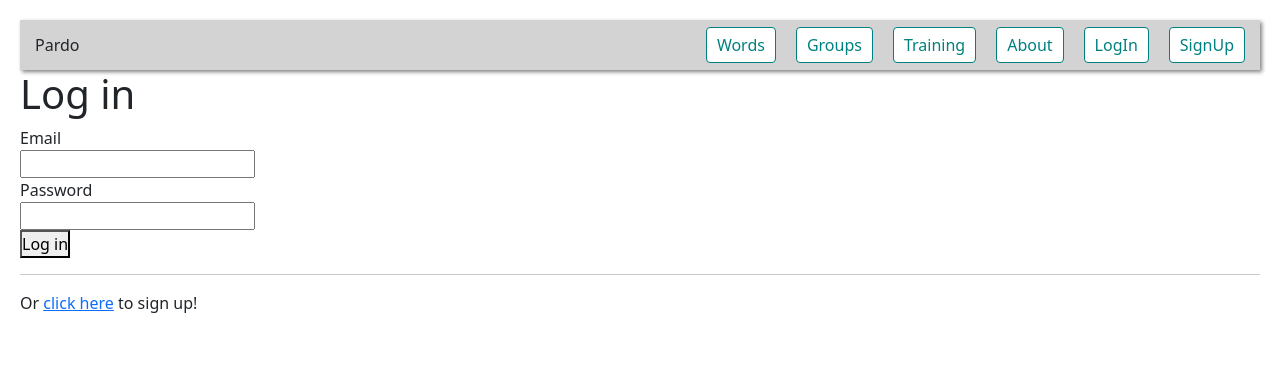
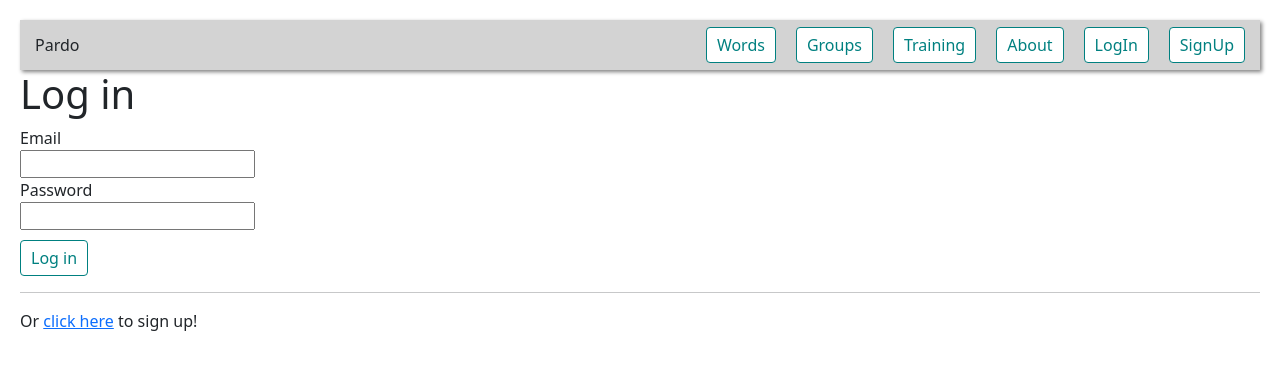
Before and after one commit to Maximrudnicki/vue_pardo, a Vue app: page /log-in in a window 1280 px wide. Shown: the top 370 px of the page. Built offline with nearby package versions, Linux system fonts and the light colour scheme.

Commit message:
deploy preparations

```diff
--- a/src/components/GroupForm.vue
+++ b/src/components/GroupForm.vue
@@ -3,7 +3,7 @@
     <h5>Add: </h5>
     <form @submit.prevent="submitForm">
       <input v-focus v-model="title" type="text" placeholder="Title" required />
-      <button type="submit">Submit</button>
+      <button type="submit" class="action-button">Submit</button>
     </form>
   </div>
 </template>
@@ -48,4 +48,32 @@ button {
   color: teal;
   border: 1px solid teal;
 }
+
+.action-button {
+  background-color: #fff;
+  border: none;
+  color: teal;
+  padding: 5px 10px;
+  border-radius: 4px;
+  cursor: pointer;
+  border: 1px solid teal;
+}
+
+.button {
+  background-color: #fff;
+  border: none;
+  color: teal;
+  padding: 5px 10px;
+  border-radius: 4px;
+  cursor: pointer;
+  border: 1px solid teal;
+  text-decoration: none;
+}
+
+.button:hover {
+  background-color: #f0f0f0;
+}
+.action-button:hover {
+  background-color: #f0f0f0;
+}
 </style>
--- a/src/components/WordForm.vue
+++ b/src/components/WordForm.vue
@@ -5,7 +5,7 @@
             <input v-focus v-model="word" type="text" placeholder="Word" required/>
 
             <input v-model="definition" type="text" placeholder="Definition" required/>
-            <button type="submit">Submit</button>
+            <button type="submit" class="action-button">Submit</button>
         </form>
     </div>
 </template>
@@ -53,4 +53,32 @@ button {
     color: teal;
     border: 1px solid teal;
 }
+
+.action-button {
+  background-color: #fff;
+  border: none;
+  color: teal;
+  padding: 5px 10px;
+  border-radius: 4px;
+  cursor: pointer;
+  border: 1px solid teal;
+}
+
+.button {
+  background-color: #fff;
+  border: none;
+  color: teal;
+  padding: 5px 10px;
+  border-radius: 4px;
+  cursor: pointer;
+  border: 1px solid teal;
+  text-decoration: none;
+}
+
+.button:hover {
+  background-color: #f0f0f0;
+}
+.action-button:hover {
+  background-color: #f0f0f0;
+}
 </style>
--- a/src/components/trainings/Cards.vue
+++ b/src/components/trainings/Cards.vue
@@ -3,7 +3,7 @@
     <h2>Cards</h2>
     <router-link class="button" to="/training" v-if="!this.words" @click="submitResult">Exit</router-link>
 
-    <div v-if="currentWord">
+    <div v-if="currentWord" style="margin-top: 10px;">
       <p>
         <strong>{{ currentWord.word }} </strong> -
         <span v-if="isAnswerSubmitted">{{ currentWord.definition }}</span>
--- a/src/components/trainings/WordTranslate.vue
+++ b/src/components/trainings/WordTranslate.vue
@@ -185,6 +185,10 @@ export default {
 </script>
 
 <style scoped>
+li {
+  width: max-content;
+}
+
 .selected {
   background-color: lightblue;
 }
--- a/src/views/LogIn.vue
+++ b/src/views/LogIn.vue
@@ -25,7 +25,7 @@
 
                     <div class="field">
                         <div class="control">
-                            <button class="button is-dark">Log in</button>
+                            <button style="margin-top: 10px;" class="button is-dark action-button">Log in</button>
                         </div>
                     </div>
 
@@ -87,3 +87,19 @@ export default {
     }
 }
 </script>
+
+<style>
+.action-button {
+  background-color: #fff;
+  border: none;
+  color: teal;
+  padding: 5px 10px;
+  border-radius: 4px;
+  cursor: pointer;
+  border: 1px solid teal;
+}
+
+.action-button:hover {
+  background-color: #f0f0f0;
+}
+</style>
--- a/src/views/SignUp.vue
+++ b/src/views/SignUp.vue
@@ -39,7 +39,7 @@
 
                     <div class="field">
                         <div class="control">
-                            <button class="button is-dark">Sign up</button>
+                            <button style="margin-top: 10px;" class="button is-dark action-button">Sign up</button>
                         </div>
                     </div>
 
@@ -108,3 +108,19 @@ export default {
     }
 }
 </script>
+
+<style>
+.action-button {
+  background-color: #fff;
+  border: none;
+  color: teal;
+  padding: 5px 10px;
+  border-radius: 4px;
+  cursor: pointer;
+  border: 1px solid teal;
+}
+
+.action-button:hover {
+  background-color: #f0f0f0;
+}
+</style>
```
Also changed, not shown: src/components/modals/StudentDetails.vue (+0 -18 lines), src/components/modals/WordDetails.vue (+0 -9 lines).
